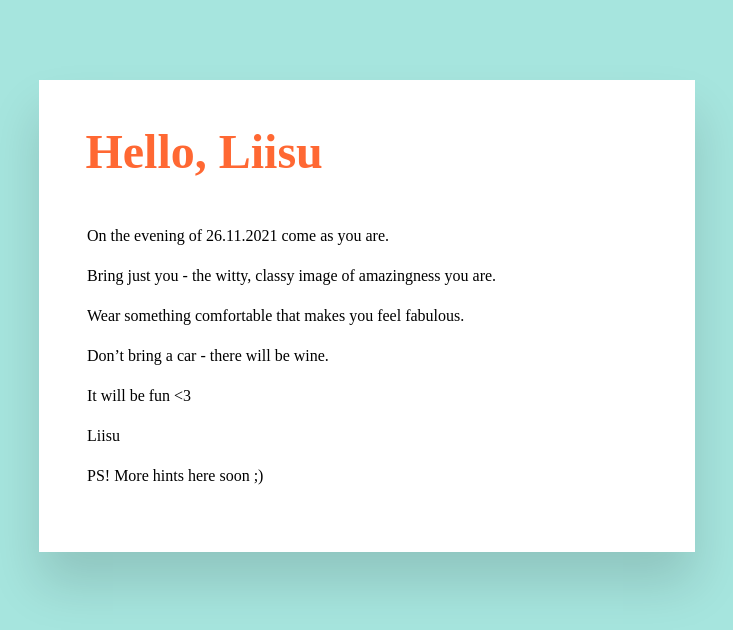
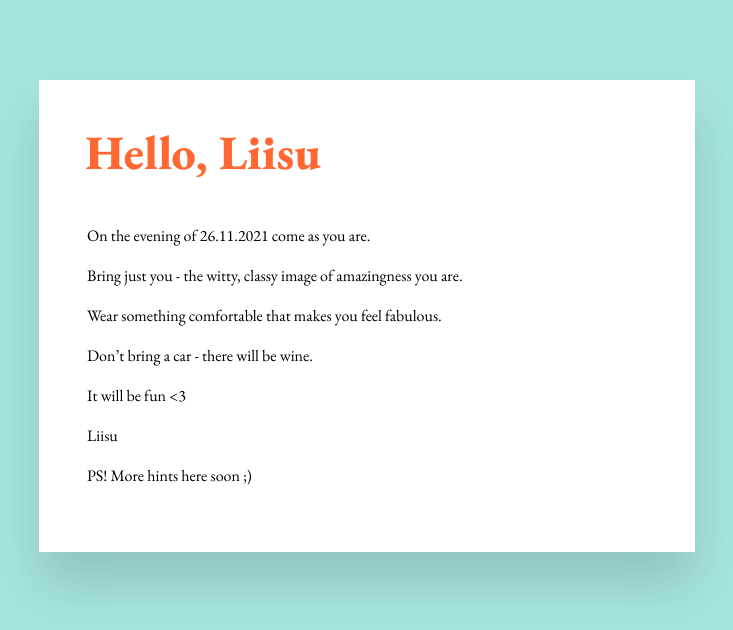
Before and after one commit to alreinson/liisu, a Jekyll site: the page built from index.html, in a window 1280 px wide. Shown: the top 630 px of the page, without its empty margins (273-1006 px from the left). Built offline with Jekyll 4.4.1, drawn with Linux system fonts in a browser that asks for light colours; some web fonts are replaced.

Commit message:
Update solo.css

```diff
--- a/css/solo.css
+++ b/css/solo.css
@@ -1,8 +1,8 @@
 
-@import url('//fonts.googleapis.com/css2?family=Cherish&display=swap');
+@import url('//fonts.googleapis.com/css2?family=EB+Garamond:wght@400;800&display=swap');
 
 html {
-  font: 16px/1.5 Cherish, cursive;
+  font: 16px/1.5 EB Garamond, serif;
   background-color: #ffffff;
 }
 
@@ -10,7 +10,7 @@ html {
 }
 
 h1, h2, h3, h4, h5, h6 {
-  font-family: Cherish, cursive;
+  font-family: 'EB Garamond', serif;
   margin: 0 0 0.5rem -0.1rem;
   line-height: 1,5;
   color: #111;
```
